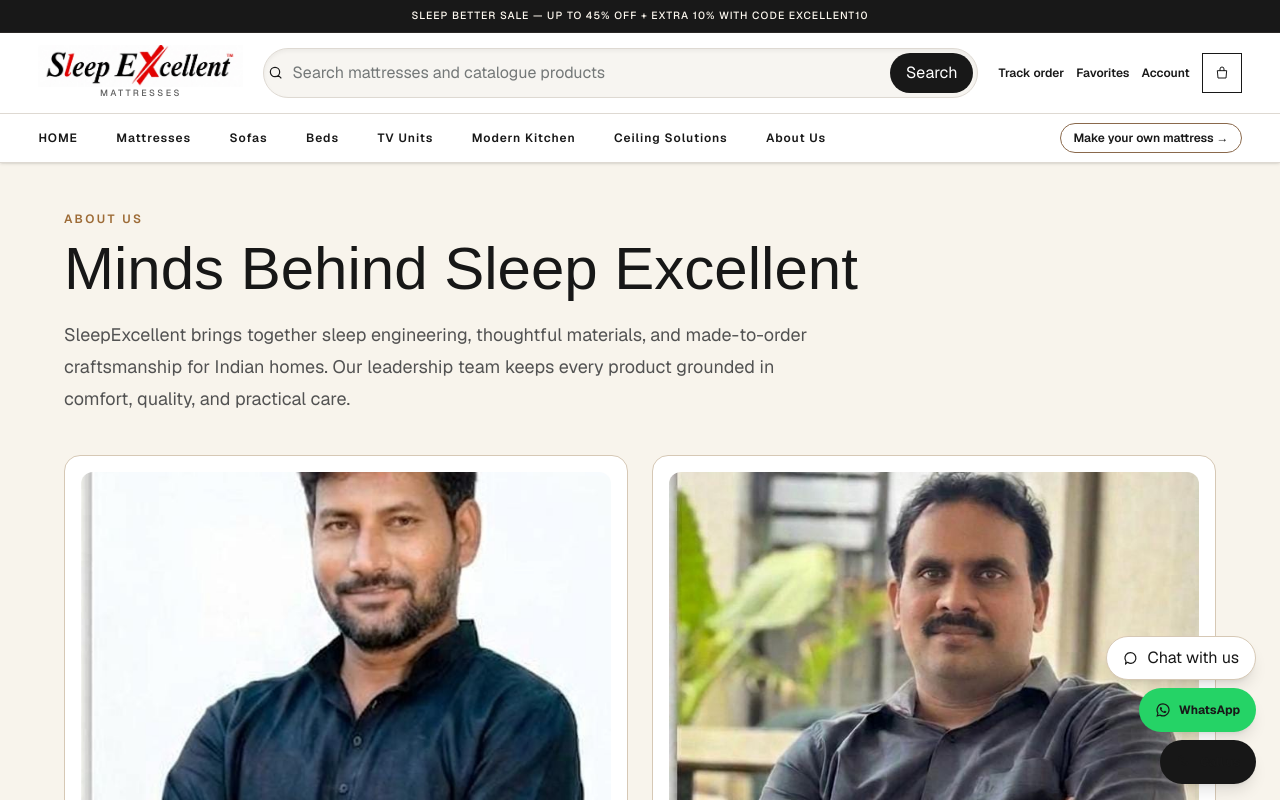
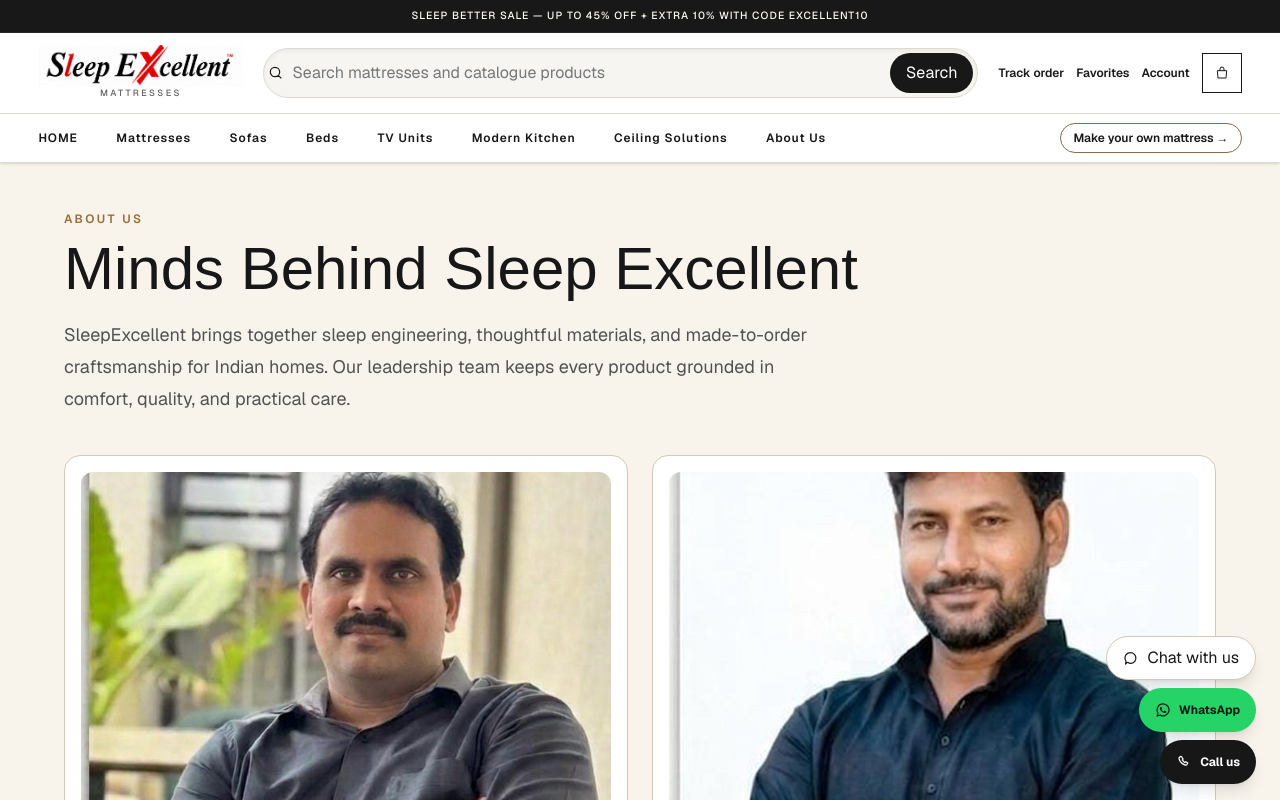
Before and after one commit to raghava4272/sleepexcellent-web-app-2, a Next.js app: page /about in a window 1280 px wide. Shown: the top 800 px of the page. Built offline with nearby package versions, Linux system fonts and the light colour scheme.

Commit message:
Update footer branding and leadership order

```diff
--- a/app/about/page.tsx
+++ b/app/about/page.tsx
@@ -1,8 +1,8 @@
 import Image from "next/image";
 
 const founders = [
+  { name: "Merva Obaiah", role: "Managing Director", image: "/managing_director_merva_obaiah.jpg" },
   { name: "Pratap Reddy Snapareddy", role: "CEO", image: "/ceo-pratap_reddy_snapareddy.jpg" },
-  { name: "Merva Obaiah", role: "Managing Director", image: "/managing_director_merva_obaiah.jpg" },
 ];
 
 export default function AboutPage() {
--- a/components/contact/floating-actions.tsx
+++ b/components/contact/floating-actions.tsx
@@ -73,7 +73,7 @@
     <aside aria-label="Contact options" className="contact-dock fixed right-4 z-[100] flex flex-col items-end gap-2 sm:right-6">
       <button aria-expanded={chatOpen} aria-label={chatOpen ? "Close FAQ chatbot" : "Open FAQ chatbot"} className="inline-flex h-11 items-center justify-center gap-2 rounded-full border border-[#d6c8b5] bg-white px-3 text-xs font-bold text-[#171717] shadow-lg transition hover:border-[#8a694c] sm:px-4" onClick={() => setChatOpen((open) => !open)} title="Chat with us" type="button"><ChatIcon /><span className="hidden sm:inline">Chat with us</span></button>
       <a aria-label="WhatsApp Obaiah" className="inline-flex h-11 items-center justify-center gap-2 rounded-full bg-[#25D366] px-3 text-xs font-bold text-white shadow-lg transition hover:brightness-95 sm:px-4" href="https://wa.me/919044257999" rel="noreferrer" target="_blank" title="WhatsApp Obaiah"><WhatsAppIcon /><span className="hidden sm:inline">WhatsApp</span></a>
-      <a aria-label="Call Sanapareddy" className="inline-flex h-11 items-center justify-center gap-2 rounded-full bg-[#171717] px-3 text-xs font-bold text-white shadow-lg transition hover:bg-[#5f4531] sm:px-4" href="tel:+919849256799" title="Call Sanapareddy"><PhoneIcon /><span className="hidden sm:inline">Call us</span></a>
+      <a aria-label="Call Sanapareddy" className="inline-flex h-11 items-center justify-center gap-2 rounded-full bg-[#171717] px-3 text-xs font-bold text-white shadow-lg transition hover:bg-[#5f4531] sm:px-4" href="tel:+919849256799" style={{ color: "#ffffff" }} title="Call Sanapareddy"><PhoneIcon /><span className="hidden sm:inline">Call us</span></a>
     </aside>
   </>;
 }
--- a/components/home/homepage.module.css
+++ b/components/home/homepage.module.css
@@ -70,10 +70,10 @@
 .help { width:min(calc(100% - 2rem),1280px); margin:clamp(4rem,7vw,7rem) auto; display:flex; align-items:center; justify-content:space-between; gap:2rem; padding:clamp(2rem,5vw,4rem); border:1px solid var(--home-line); background:white; }
 .help p:not(.eyebrow) { margin:.7rem 0 0; color:#68625c; }
 .help .actions { margin:0; }
-.footer { padding:clamp(3rem,6vw,5rem) max(1rem,calc((100vw - 1280px)/2)); background:#191817; color:#d5cfc7; }
+.footer { padding:clamp(3rem,6vw,5rem) max(1rem,calc((100vw - 1280px)/2)); background:#111; color:#d5cfc7; }
 .footerGrid { display:grid; grid-template-columns:2fr 1fr 1.25fr 1fr; gap:3rem; }
 .footerLogo { position:relative; display:block; width:230px; height:76px; overflow:hidden; }
-.footerLogo img { object-fit:contain; filter:grayscale(1) brightness(0) invert(1); }
+.footerLogo img { object-fit:contain; }
 .footer p,.footer address { max-width:430px; margin:1rem 0 0; color:#aaa39b; font-size:.78rem; font-style:normal; line-height:1.7; }
 .footer h3 { margin:0 0 1rem; color:white; font-size:.75rem; letter-spacing:.12em; text-transform:uppercase; }
 .footerGrid>div>a:not(.footerLogo),.footerGrid>div>div~a { display:block; width:max-content; max-width:100%; margin:.65rem 0; font-size:.78rem; }
```
Also changed, not shown: public/footer-logo.png.
